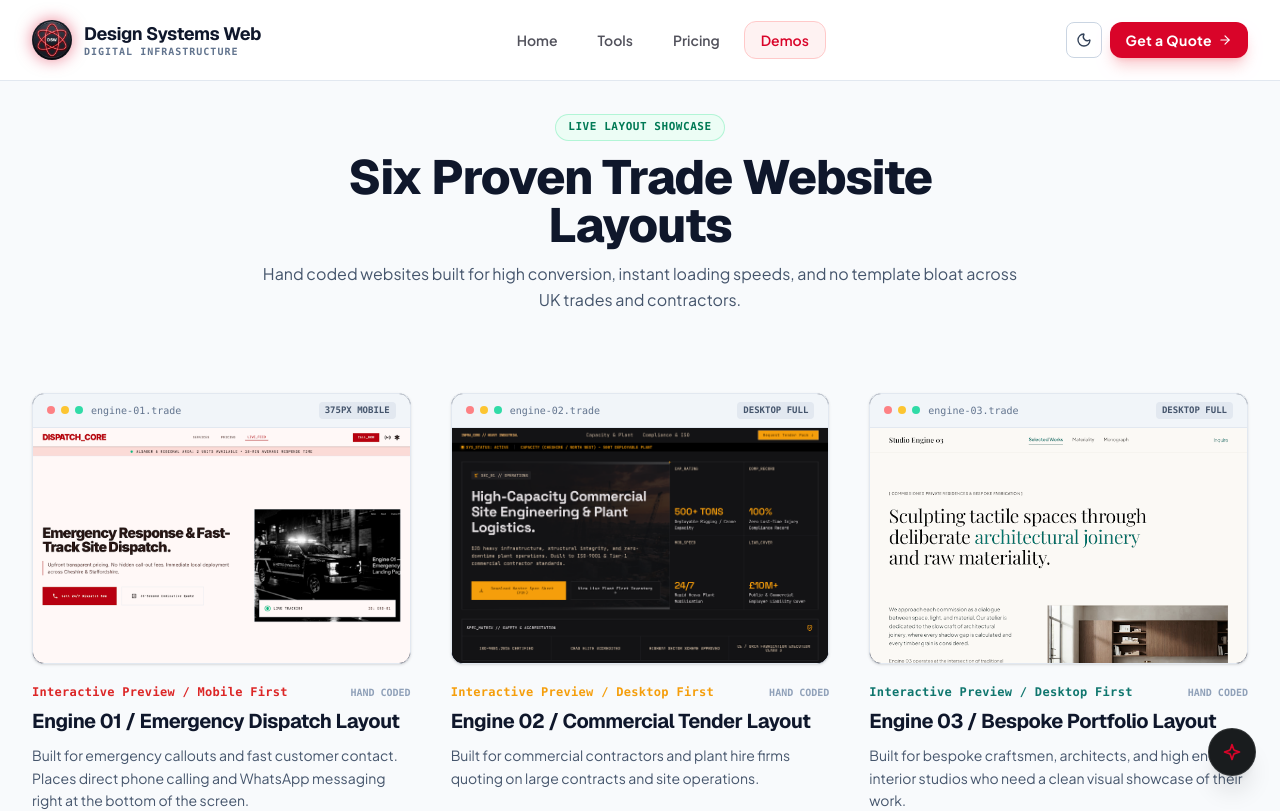
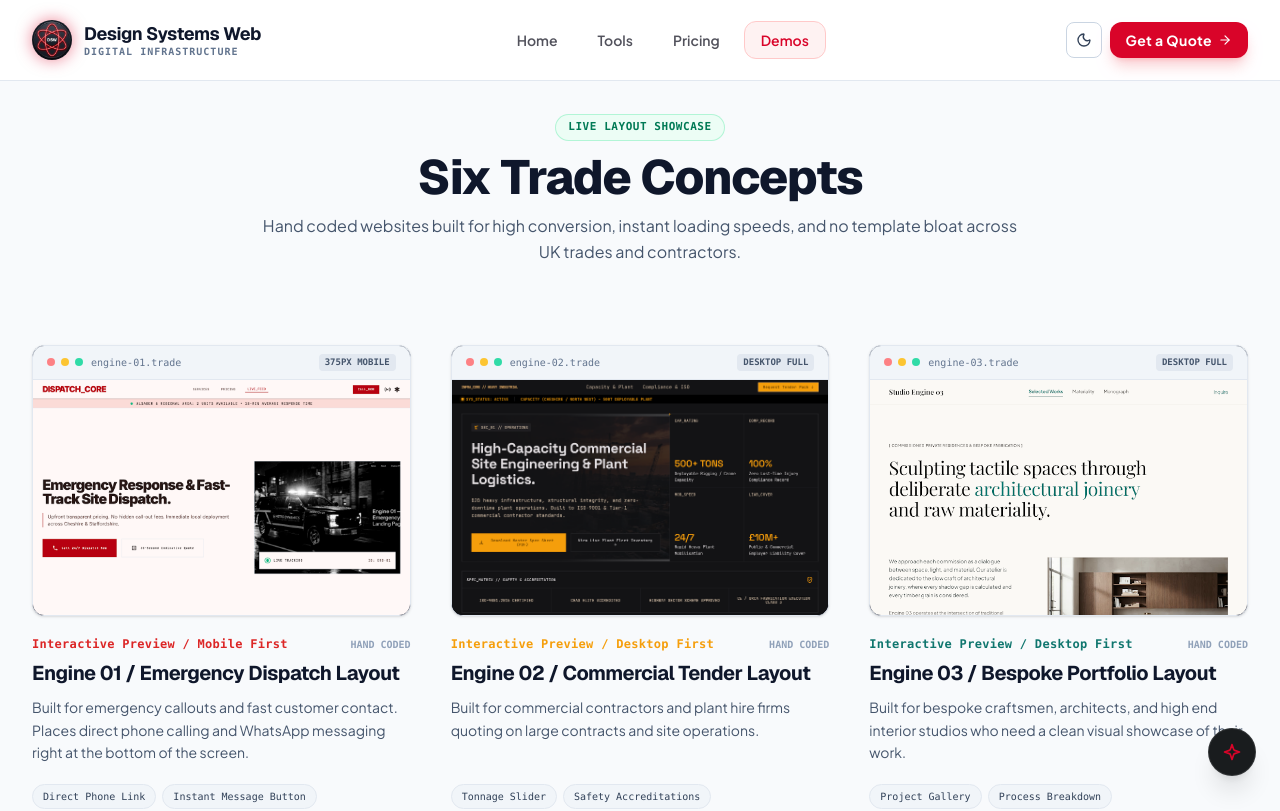
Before and after one commit to stokie2605/dean-wilshaw-web-development, a React (Vite) app: page /demos in a window 1280 px wide. Shown: the top 811 px of the page. Built offline with nearby package versions, Linux system fonts and the light colour scheme.

Commit message:
refactor: update demos heading to 'Six Trade Concepts'

```diff
--- a/src/pages/DemosPage.tsx
+++ b/src/pages/DemosPage.tsx
@@ -169,7 +169,7 @@ export const DemosPage: React.FC = () => {
               Live Layout Showcase
             </div>
             <h1 className="text-3xl sm:text-4xl md:text-5xl font-extrabold mb-3 tracking-tight text-slate-900 dark:text-white">
-              Six Proven Trade Website Layouts
+              Six Trade Concepts
             </h1>
             <p className="text-sm sm:text-base text-slate-600 dark:text-zinc-400 leading-relaxed">
               Hand coded websites built for high conversion, instant loading speeds, and no template bloat across UK trades and contractors.
```
